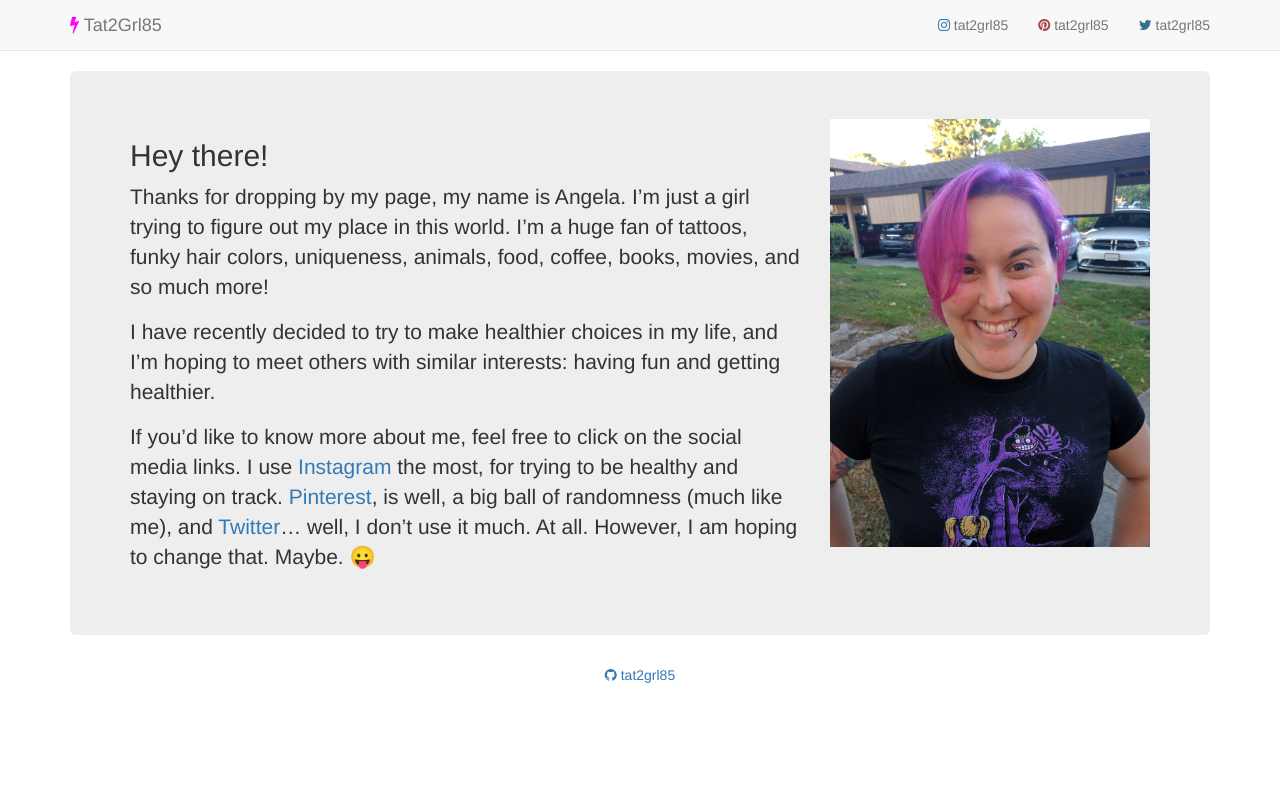
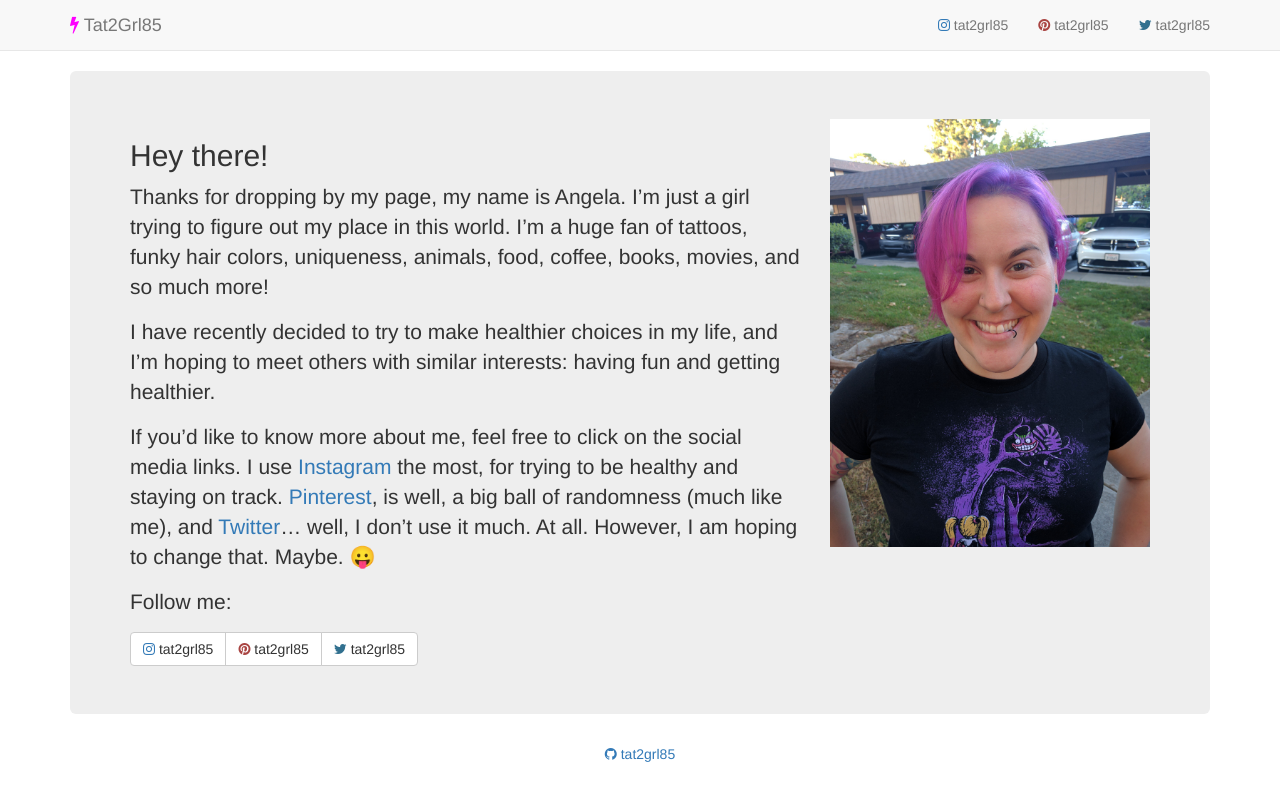
Before and after one commit to tat2grl85/tat2grl85, a plain HTML site: page index.html in a window 1280 px wide. Drawn offline with nearby package versions, Linux system fonts and the light colour scheme.

Commit message:
Re-add follow links at bottom

```diff
--- a/index.html
+++ b/index.html
@@ -84,6 +84,14 @@
                             </p>
                         </div>
                     </div>
+
+                    <p class="text-default">Follow me:</p>
+
+                    <div class="btn-group">
+                        <a class="btn btn-default" href="https://instagram.com/tat2grl85/"><i class="fa fa-instagram text-primary"></i> tat2grl85</a>
+                        <a class="btn btn-default" href="https://www.pinterest.com/tat2grl85/"><i class="fa fa-pinterest text-danger"></i> tat2grl85</a>
+                        <a class="btn btn-default" href="https://twitter.com/tat2grl85/"><i class="fa fa-twitter text-info"></i> tat2grl85</a>
+                    </div>
                 </div>
             </div>
         </div>
```
